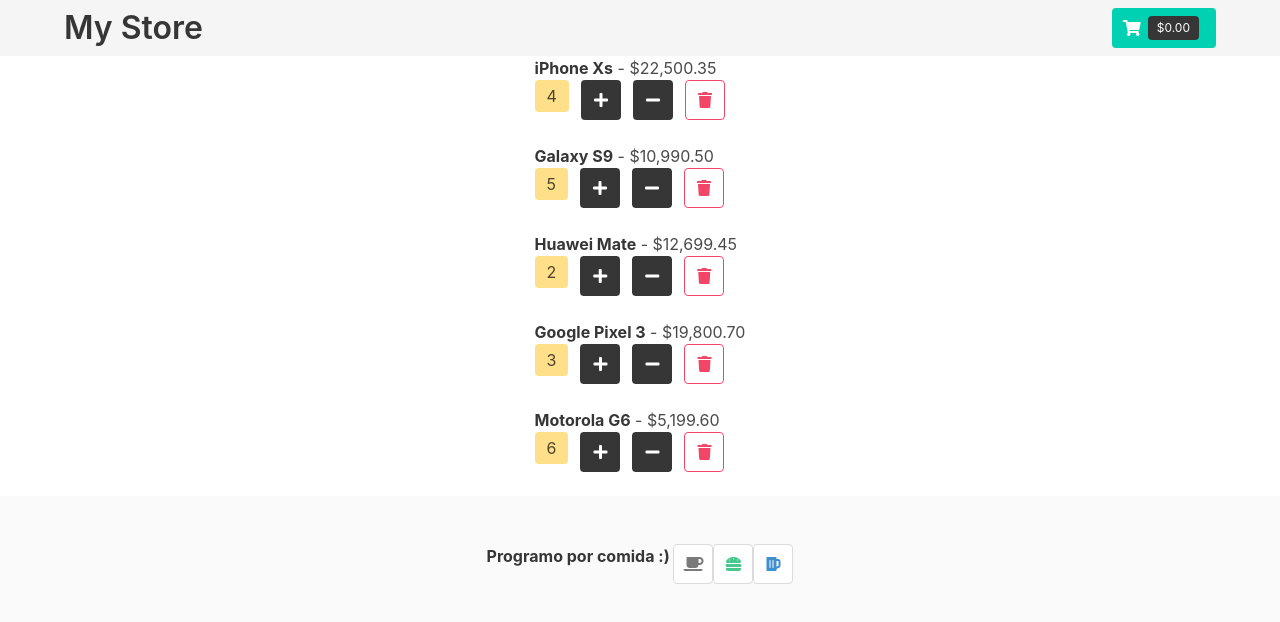
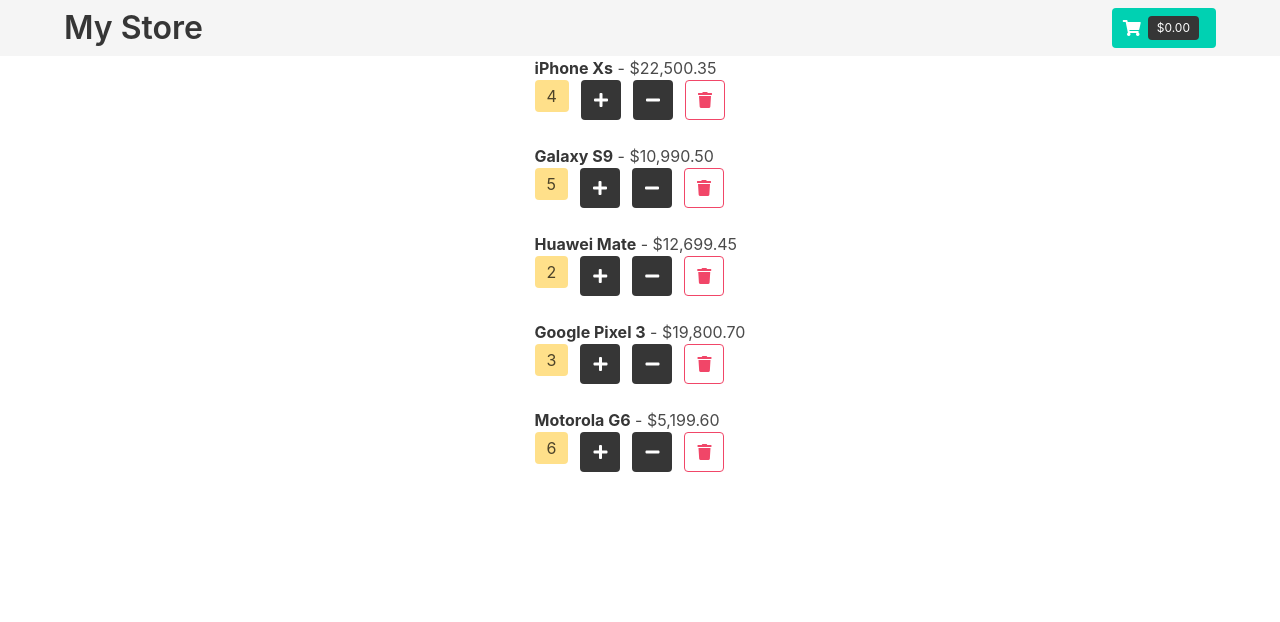
Before and after one commit to yovany-lg/cart-example, a React (Create React App) app: page / in a window 1280 px wide. Shown: the top 622 px of the page. Built offline with nearby package versions, Linux system fonts and the light colour scheme.

Commit message:
Feed Me modal :)

```diff
--- a/src/App.js
+++ b/src/App.js
@@ -1,7 +1,7 @@
 import React, { Component, Fragment } from 'react';
 import Nav from './components/Nav';
 import ProductList from './components/ProductList';
-import Footer from './components/Footer';
+import FeedMe from './components/FeedMe';
 
 import  {
   addCartIds,
@@ -79,7 +79,7 @@
           removeFromCart={this.removeFromCart}
           deleteFromCart={this.deleteFromCart}
         />
-        <Footer />
+        <FeedMe />
       </Fragment>
     );
   }
--- /dev/null
+++ b/src/components/FeedMe.js
@@ -0,0 +1,73 @@
+import React from 'react';
+import image from '../assets/feed-me.jpg';
+
+class FeedMe extends React.Component {
+  constructor(props) {
+    super(props);
+    this.state = {
+      openModal: false,
+    }
+  }
+
+  componentDidMount() {
+    if (window.location && window.location.hostname !== "localhost") {
+      setTimeout(() => {
+        this.setState({ openModal: true });
+      }, 10000);
+    }
+  }
+
+  handleClose = () => {
+    this.setState({ openModal: false });
+  }
+
+  render() {
+    return (
+      <div className={`modal ${this.state.openModal ? 'is-active' : ''}`}>
+        <div className="modal-background"></div>
+        <div className="modal-content">
+          <div className="box">
+            <article className="media">
+              <div className="media-left">
+                <figure className="image is-128x128">
+                  <img src={image} alt="feed-me" />
+                </figure>
+              </div>
+              <div className="media-content">
+                <div className="content">
+                  <p>
+                    <strong>Programo por Comida </strong>😉 <a href="https://twitter.com/yovanylg" target="_blank" aria-label="retweet">@yovanylg</a>
+                    <br />
+                    Ayudame a crear más cursos de desarrollo web y aplicaciones móviles
+                  </p>
+                </div>
+                <nav className="level is-mobile">
+                  <div className="level-left">
+                    <a className="level-item" href="https://www.paypal.me/yovanyluis/1" target="_blank" aria-label="reply">
+                      <span className="icon has-text-grey">
+                        <i className="fas fa-coffee" aria-hidden="true"></i>
+                      </span>
+                    </a>
+                    <a className="level-item" href="https://www.paypal.me/yovanyluis/5" target="_blank" aria-label="retweet">
+                      <span className="icon has-text-danger">
+                        <i className="fas fa-hamburger"></i>
+                      </span>
+                    </a>
+                    <a className="level-item" href="https://www.paypal.me/yovanyluis/10" target="_blank" aria-label="like">
+                      <span className="icon has-text-info">
+                        <i className="fas fa-beer"></i>
+                      </span>
+                    </a>
+                  </div>
+                </nav>
+              </div>
+            </article>
+          </div>
+        </div>
+        <button className="modal-close is-large" aria-label="close" onClick={this.handleClose}></button>
+      </div>
+    )
+  }
+}
+
+export default FeedMe;
--- a/src/components/Footer.js
+++ /dev/null
@@ -1,28 +0,0 @@
-import React from 'react';
-
-const Footer = () => (
-  <footer className="footer">
-    <div className="content has-text-centered">
-      <p>
-        <strong>Programo por comida :) </strong>
-        <a className="button" href="https://www.paypal.me/yovanyluis/1" target="_blank">
-          <span className="icon has-text-grey">
-            <i className="fas fa-coffee"></i>
-          </span>
-        </a>
-        <a className="button" href="https://www.paypal.me/yovanyluis/5" target="_blank">
-          <span className="icon has-text-success">
-            <i className="fas fa-hamburger"></i>
-          </span>
-        </a>
-        <a className="button" href="https://www.paypal.me/yovanyluis/10" target="_blank">
-          <span className="icon has-text-info">
-            <i className="fas fa-beer"></i>
-          </span>
-        </a>
-      </p>
-    </div>
-  </footer>
-);
-
-export default Footer;
--- a/src/components/Nav.js
+++ b/src/components/Nav.js
@@ -5,7 +5,7 @@
   <nav className="navbar is-light">
     <div className="container">
       <div className="navbar-brand">
-        <div class="navbar-item">
+        <div className="navbar-item">
           <h1 className="title">My Store</h1>
         </div>
         <a role="button" className="navbar-burger burger" aria-label="menu" aria-expanded="false" data-target="navbarBasicExample">
@@ -14,7 +14,7 @@
           <span aria-hidden="true"></span>
         </a>
       </div>
-      <div id="navbarBasicExample" class="navbar-menu">
+      <div id="navbarBasicExample" className="navbar-menu">
         <div className="navbar-end">
           <div className="navbar-item">
             <Cart total={total} />
```
Also changed, not shown: src/assets/feed-me.jpg (added).
